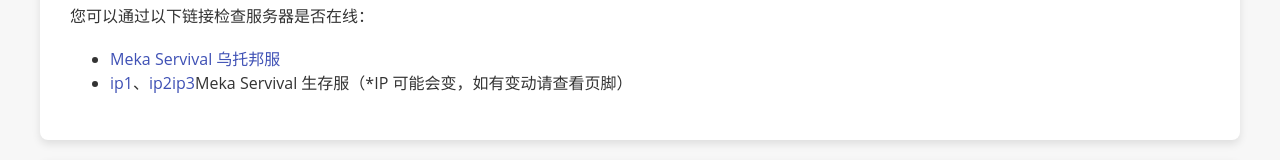
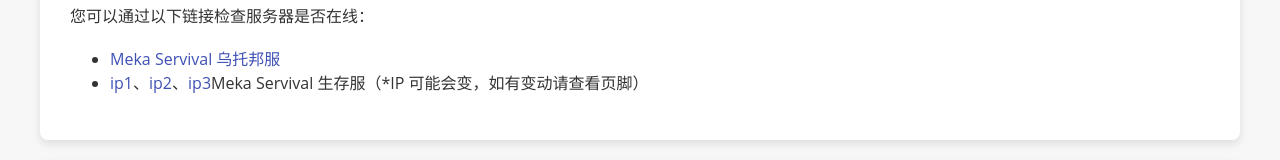
Before and after one commit to FurCraft-Official/FurCraft, a plain HTML site: page index.html in a window 1280 px wide. Shown: the part 952-1112 px from the top of the page. Drawn offline with Linux system fonts and the light colour scheme.

Commit message:
Update index.html

```diff
--- a/index.html
+++ b/index.html
@@ -107,7 +107,7 @@
         <p>您可以通过以下链接检查服务器是否在线：</p>
         <ul>
             <li><a href="https://mcsrvstat.us/server/xcdeer.nas-cab.com:35535" target="_blank">Meka Servival 乌托邦服</a></li>
-            <li><a href="https://mcsrvstat.us/server/vpac.shop" target="_blank">ip1</a>、<a href="https://mcsrvstat.us/server/mc.vpac.shop" target="_blank">ip2</a><a href="https://mcsrvstat.us/server/mc2.vpac.shop" target="_blank">ip3</a>Meka Servival 生存服（*IP 可能会变，如有变动请查看页脚）</li>
+            <li><a href="https://mcsrvstat.us/server/vpac.shop" target="_blank">ip1</a>、<a href="https://mcsrvstat.us/server/mc.vpac.shop" target="_blank">ip2</a>、<a href="https://mcsrvstat.us/server/mc2.vpac.shop" target="_blank">ip3</a>Meka Servival 生存服（*IP 可能会变，如有变动请查看页脚）</li>
         </ul>
     </section>
 
```
